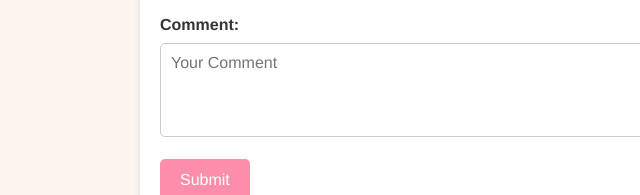
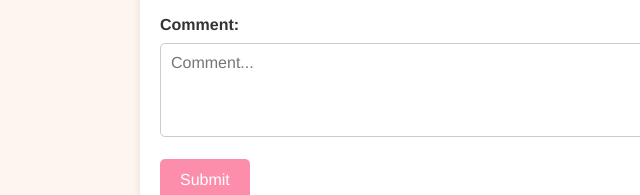
Before and after one commit to ZaneleSbongile/FORM, a plain HTML site: page index.html in a window 1280 px wide. Shown: the part 1058-1253 px from the top of the page, 0-640 px from the left. Drawn offline with Linux system fonts and the light colour scheme.

Commit message:
Update index.html

```diff
--- a/index.html
+++ b/index.html
@@ -39,7 +39,7 @@
     <input type="text" id="name" name="name" placeholder="Your Name" required>
 
     <label for="comment">Comment:</label>
-    <textarea id="comment" name="comment" placeholder="Your Comment" rows="4" required></textarea>
+    <textarea id="comment" name="comment" placeholder="Comment..." rows="4" required></textarea>
 
     <button type="submit">Submit</button>
 </form>
```
